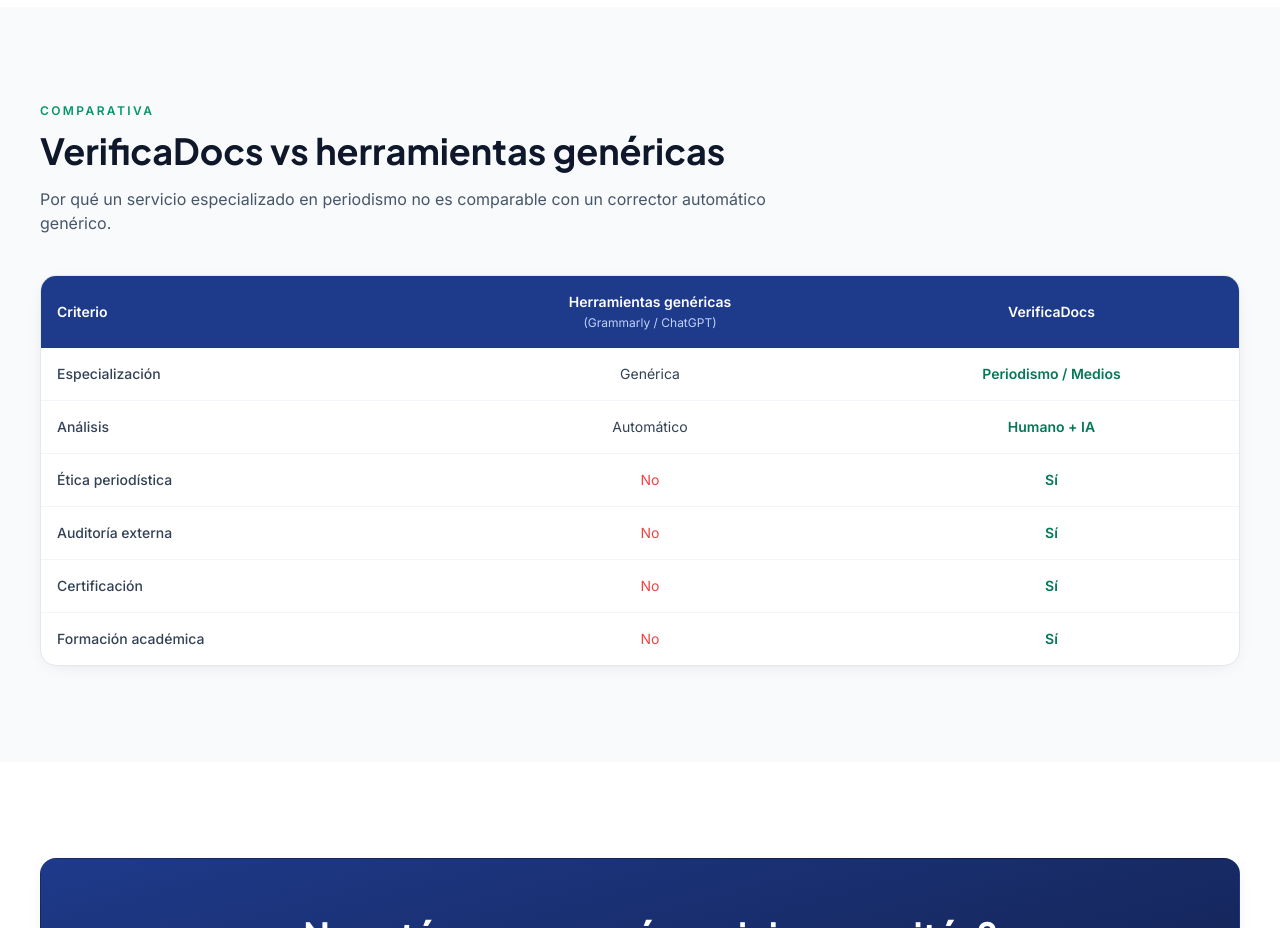
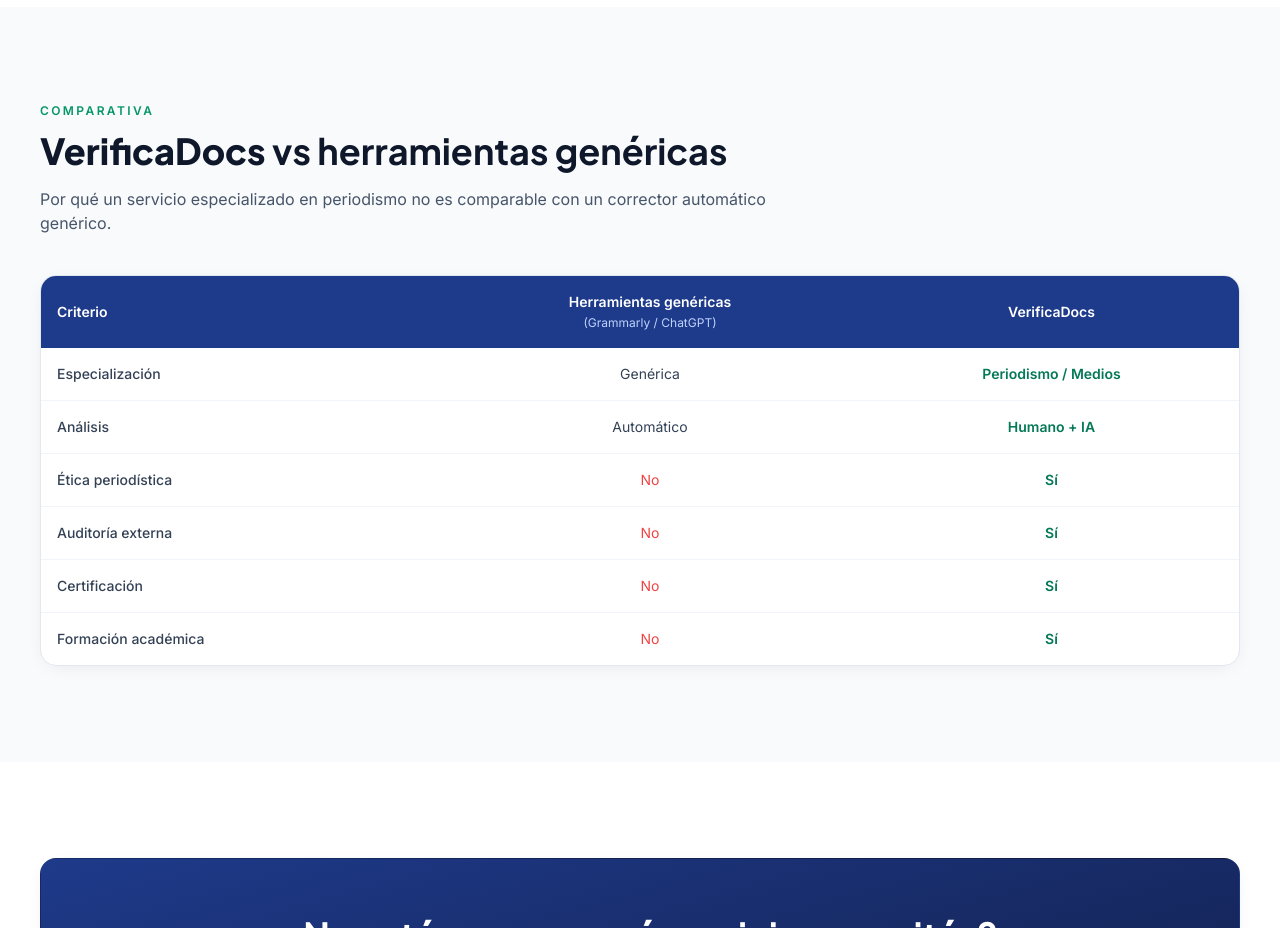
Before and after one commit to martinobenito/-verificadocs-website, a website: page public/servicios.html in a window 1280 px wide. Shown: the part 1880-2808 px from the top of the page. Drawn offline with nearby package versions, Linux system fonts and the light colour scheme; files that its build step writes are made by us from their sources.

Commit message:
Update servicios.html

```diff
--- a/public/servicios.html
+++ b/public/servicios.html
@@ -195,7 +195,7 @@
       <div class="container-page">
         <div class="max-w-3xl">
           <p class="eyebrow">Comparativa</p>
-          <h2 class="mt-3 text-3xl sm:text-4xl font-bold">VerificaDocs vs herramientas genéricas</h2>
+          <h2 class="mt-3 text-3xl sm:text-4xl font-bold"><strong>VerificaDocs</strong> vs herramientas genéricas</h2>
           <p class="mt-4 text-slate-600">Por qué un servicio especializado en periodismo no es comparable con un corrector automático genérico.</p>
         </div>
         <div class="mt-10 overflow-x-auto rounded-2xl border border-slate-200 bg-white shadow-card">
```
